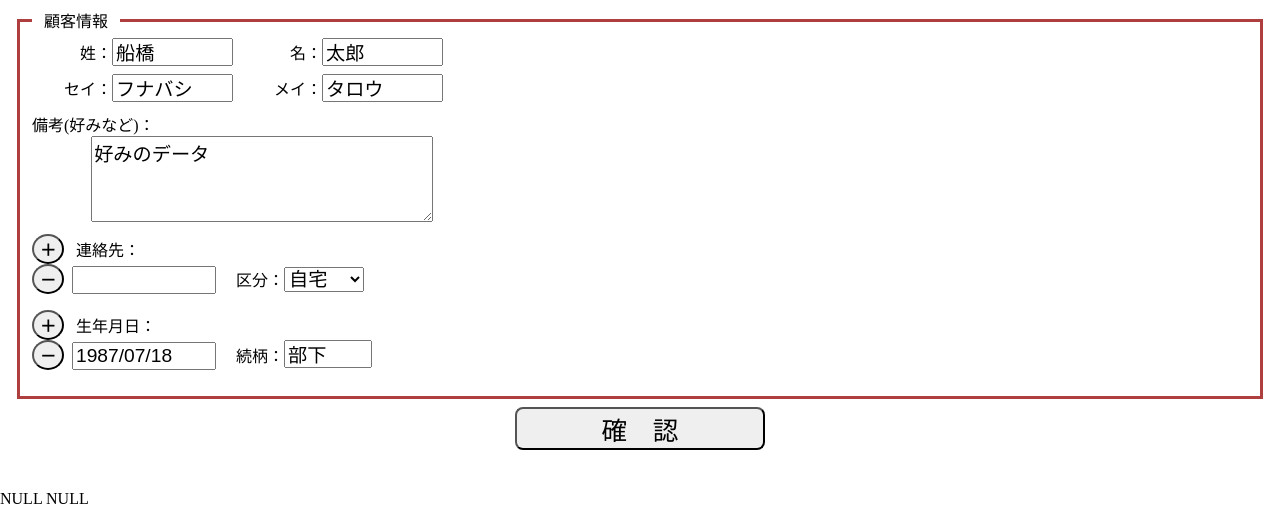
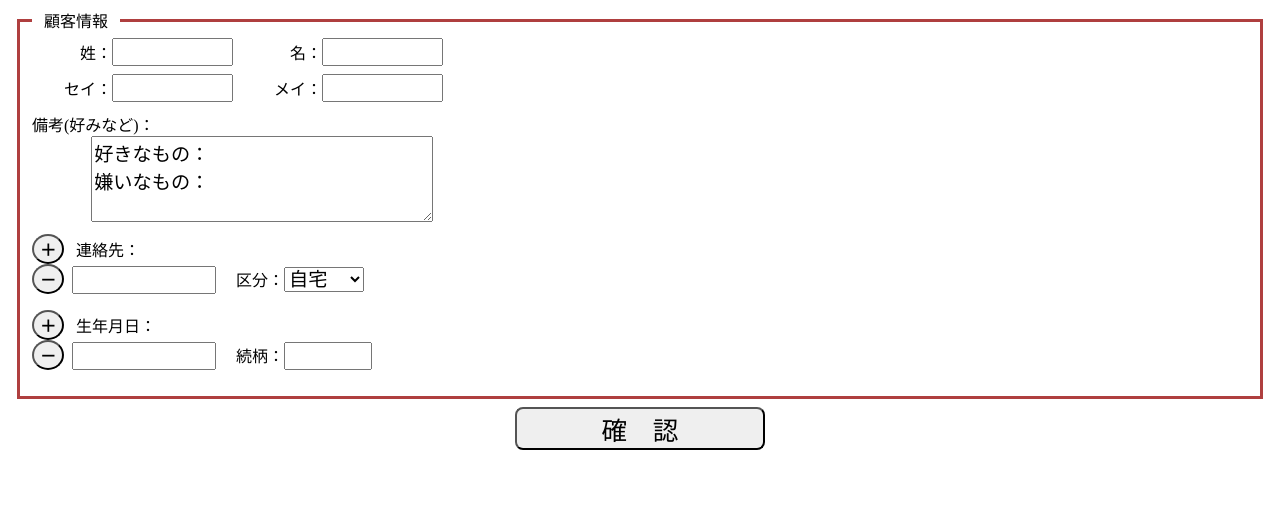
Before and after one commit to mizuno19/shikama, a PHP site: page /register.php in a window 1280 px wide. Shown: the part 79-601 px from the top of the page. Run offline with PHP 8.4, Linux system fonts and the light colour scheme; data comes from the database, SQL or seed files in the repository; data that the repository does not hold is empty; a stand-in replaces the project's code that opens the database connection.

Commit message:
登録画面一度完了

```diff
--- a/js/lib.js
+++ b/js/lib.js
@@ -53,7 +53,7 @@ function addChildNodes(obj, d1, d2) {
         for (i = 0; i < phoneClasses.length; i++) {
             const classIdChild = document.createElement("option");
             classIdChild.setAttribute("value", phoneClassesId[i]);
-            if (d2 - 1 === i) {
+            if ((d2 - 1) === i) {
                 classIdChild.setAttribute("selected", "selected");
             }
             classIdChild.innerHTML = phoneClasses[i];
@@ -82,8 +82,10 @@ function addChildNodes(obj, d1, d2) {
         if (mm < 10) mm = "0" + mm;
         if (dd < 10) dd = "0" + dd;
         var dat = yy + "/" + mm + "/" + dd;
+        dat = d1;
         var rSrc = [ "妻", "子", "友人", "恋人", "同僚", "上司", "部下", ];
         var r = rSrc[Math.floor(Math.random() * rSrc.length)];
+        r = d2;
 
 
         // 削除用に使うIDの生成
--- a/register.php
+++ b/register.php
@@ -121,9 +121,7 @@ if (isset($_POST['SEND'])) {
 <?php
     // 取得したデータをすべて表示
     $i = 0;
-    $temp_phone = '';
     foreach ($_POST['PHONE'] as $phone) {
-        $temp_phone .= $phone . "," . $_POST['PHONECLASS'][$i] . ";";
 ?>
         <span><?= $phone ?> (<script>document.write(phoneClasses[<?= ($_POST['PHONECLASS'][$i] - 1) ?>]);</script>)</span>
         <input value="<?= $phone ?>" type="hidden" name="PHONE[]">
@@ -131,7 +129,6 @@ if (isset($_POST['SEND'])) {
 <?php
         $i++;
     }
-    setcookie('PHONE', $temp_phone);
 ?>
 </div>
 <div id="birthday">
@@ -139,9 +136,7 @@ if (isset($_POST['SEND'])) {
 <?php
     // 取得したデータをすべて表示
     $i = 0;
-    $temp_birthday = '';
     foreach ($_POST['BIRTHDAY'] as $birthday) {
-        $temp_birthday .= $birthday . "," . $_POST['RBIRTHDAY'][$i] . ";";
 ?>
         <span><?= $birthday ?> (<?= $_POST['RBIRTHDAY'][$i] ?>)</span>
         <input value="<?= $birthday ?>" type="hidden" name="BIRTHDAY[]">
@@ -149,7 +144,6 @@ if (isset($_POST['SEND'])) {
 <?php
         $i++;
     }
-    setcookie('BIRTHDAY', $temp_birthday);
 ?>
 </fieldset>
 <div id="send">
@@ -207,10 +201,6 @@ if (isset($_POST['SEND'])) {
 
     // データベースへ登録
     insert_clients($dbo, $forms);
-
-    // クッキーを削除
-    setcookie("PHONE", "", time() - 60);
-    setcookie("BIRTHDAY", "", time() - 60);
 ?>
 <h2>登録完了</h2>
 <a href="visit.php?ID=<?= $id ?>"><button type="button">来店情報登録</button></a>
@@ -263,28 +253,29 @@ if (isset($_POST['SEND'])) {
 } else {
     // 登録フォームの表示
 ?>
-<form action="" method="POST">
+<form action="" method="POST" onSubmit="sendForm()">
 <fieldset>
     <legend>顧客情報</legend>
     <div id="name">
-        <label><span>姓：</span><input value="船橋" type="text" name="SEI" size="8" maxlength="20"></label>
-        <label><span>名：</span><input value="太郎" type="text" name="MEI" size="8" maxlength="20"></label>
+        <label><span>姓：</span><input value="" type="text" name="SEI" size="8" maxlength="20"></label>
+        <label><span>名：</span><input value="" type="text" name="MEI" size="8" maxlength="20"></label>
     </div>
     <div id="kana">
-        <label><span>セイ：</span><input value="フナバシ" type="text" name="KANASEI" size="8" maxlength="40" required="required"></label>
-        <label><span>メイ：</span><input value="タロウ" type="text" name="KANAMEI" size="8" maxlength="40" required="required"></label>
+        <label><span>セイ：</span><input value="" type="text" name="KANASEI" size="8" maxlength="40" required="required"></label>
+        <label><span>メイ：</span><input value="" type="text" name="KANAMEI" size="8" maxlength="40" required="required"></label>
     </div>
     <div id="like">
-        <label><span>備考(好みなど)：</span><textarea name="LIKE">好みのデータ</textarea></label>
+        <label><span>備考(好みなど)：</span><textarea name="LIKE">好きなもの：
+嫌いなもの：</textarea></label>
     </div>
     <div id="phone">
-        <button class="btn" type="button" onClick="addChildNodes('phone_list')">＋</button>
+        <button class="btn" type="button" onClick="addChildNodes('phone_list', '', '')">＋</button>
         <span>連絡先：</span>
         <div id="phone_list"></div>
     </div>
 
     <div id="birthday">
-        <button class="btn" type="button" onClick="addChildNodes('birthday_list')">＋</button>
+        <button class="btn" type="button" onClick="addChildNodes('birthday_list', '', '')">＋</button>
         <span>生年月日：</span>
         <div id="birthday_list"></div>
     </div>
@@ -301,43 +292,10 @@ $dbo = null;
 
 </section>
 </div>
-<?php
-    $ck_phone = '';
-    $ck_birthday = '';
-    if (isset($_COOKIE['PHONE'])) {
-        $ck_phone = $_COOKIE['PHONE'];
-    }
-    if (isset($_COOKIE['BIRTHDAY'])) {
-        $ck_birthday = $_COOKIE['BIRTHDAY'];
-    }
-
-    if (!empty($ck_phone) && !$ck_phone === "") {
-        $tmp_phone = explode(';', $ck_phone);
-        foreach ($tmp_phone as $d) {
-            list($key, $value) = explode(',', $d);
-            $phone_list[$key] = $value;
-        }
-    }
-
-    if (!empty($ck_birthday) && !$ck_birthday === "") {
-        $tmp_birthday = explode(';', $ck_birthday);
-        foreach ($tmp_birthday as $d) {
-            list($key, $value) = explode(',', $d);
-            $birthday_list[$key] = $value;
-        }
-    }
-
-    var_dump($phone_list);
-    var_dump($birthday_list);
-?>
-
 <script src="js/lib.js"></script>
 <script>
-<?php
-?>
     addChildNodes("phone_list", "", "");
     addChildNodes("birthday_list", "", "");
 </script>
-
 </body>
 </html>
```
